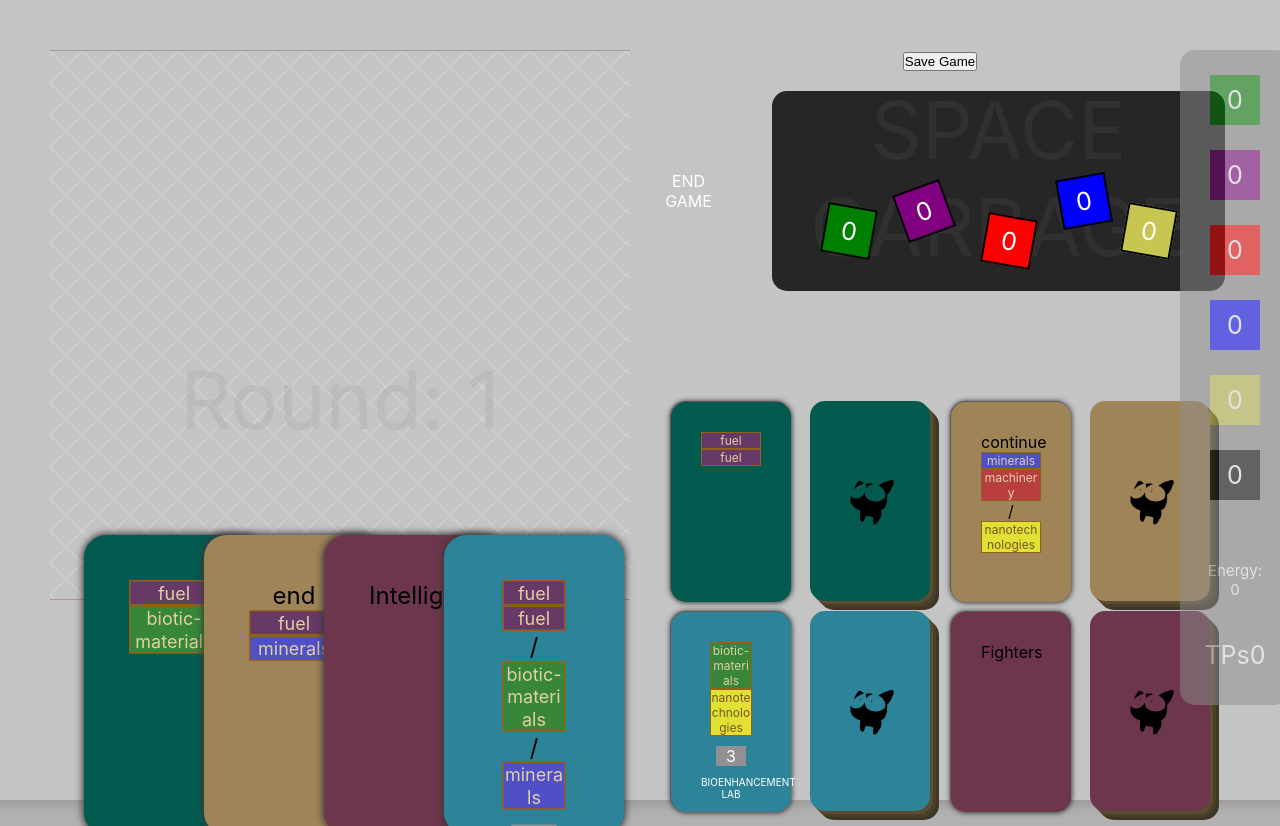
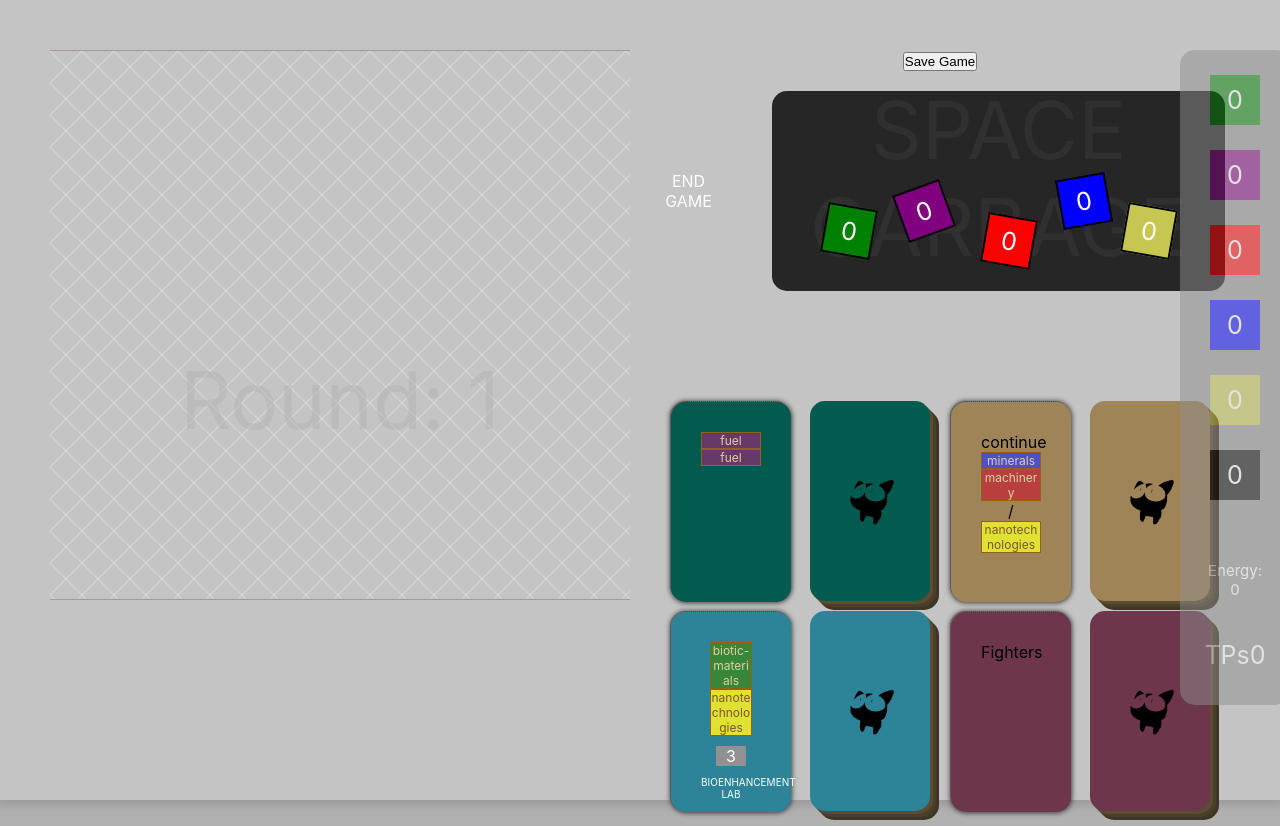
Before and after one commit to Igmat/SpaceExpatriateReact, a React (Create React App) app: page /game/fc45043d-7a7c-48d7-8830-be532e0906df in a window 1280 px wide. Built offline with nearby package versions, Linux system fonts and the light colour scheme.

Commit message:
fix: move setting to undefined into "next" method

```diff
--- a/src/Rules/ActionManager.ts
+++ b/src/Rules/ActionManager.ts
@@ -71,7 +71,6 @@ export class ActionManager {
   tryNext = () => {
     if (!this.activeAction) return;
     this.managers[this.activeAction].tryNext() && this.round.next();
-    this.activeAction = undefined;
   };
 
   activateDeck = (type: CardType) => {
--- a/src/Rules/RoundManager.ts
+++ b/src/Rules/RoundManager.ts
@@ -3,6 +3,7 @@ import { DeckManager } from "./DeckManager";
 import { HandModel } from "./HandModel";
 import { CardType, ResourcePrimitive } from "./card-types";
 import { makeAutoSavable } from "../Utils/makeAutoSavable";
+import { ActionManager } from "./ActionManager";
 
 type Phase = "active" | CardType | "passive";
 type Step = "options" | "performing" | "resources" | "done";
@@ -12,20 +13,21 @@ export class RoundManager {
   constructor(
     private readonly decks: DeckManager,
     private readonly hand: HandModel,
+    private readonly action: ActionManager,
     gameId: string,
   ) {
     makeAutoObservable(this);
-    const isLoaded = makeAutoSavable(this, gameId, "round",[
+    const isLoaded = makeAutoSavable(this, gameId, "round", [
       "current",
       "phase",
-       {key:"_step" as any, condition: (value) => value !== "resources"},
+      { key: "_step" as any, condition: (value) => value !== "resources" },
 
     ]);
-    if (!isLoaded){
-    this.hand.takeCard(this.decks.delivery.takeCard());
-    this.hand.takeCard(this.decks.engineering.takeCard());
-    this.hand.takeCard(this.decks.military.takeCard());
-    this.hand.takeCard(this.decks.terraforming.takeCard());
+    if (!isLoaded) {
+      this.hand.takeCard(this.decks.delivery.takeCard());
+      this.hand.takeCard(this.decks.engineering.takeCard());
+      this.hand.takeCard(this.decks.military.takeCard());
+      this.hand.takeCard(this.decks.terraforming.takeCard());
     }
   }
 
@@ -54,7 +56,7 @@ export class RoundManager {
     this.decks.engineering.openCard();
     this.decks.military.openCard();
     this.decks.terraforming.openCard();
-
+    this.action.activeAction = undefined;
   };
 
   private setStep(step: Step) {
```
